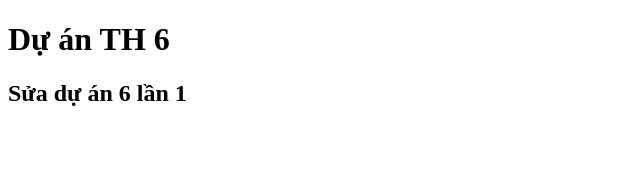
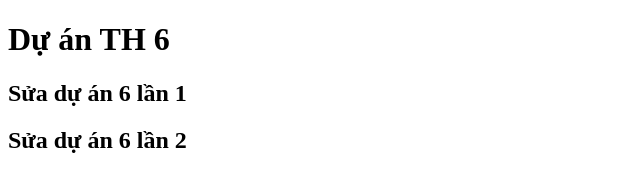
Before and after one commit to HuynhThuanIC/duanTH6, a plain HTML site: page index.html in a window 1280 px wide. Shown: the whole page, without its empty margins (0-640 px from the left). Drawn offline with Linux system fonts and the light colour scheme.

Commit message:
2. Sửa lần 2

```diff
--- a/index.html
+++ b/index.html
@@ -8,5 +8,6 @@
   <body>
     <h1>Dự án TH 6</h1>
     <h2>Sửa dự án 6 lần 1</h2>
+    <h2>Sửa dự án 6 lần 2</h2>
   </body>
 </html>
```
